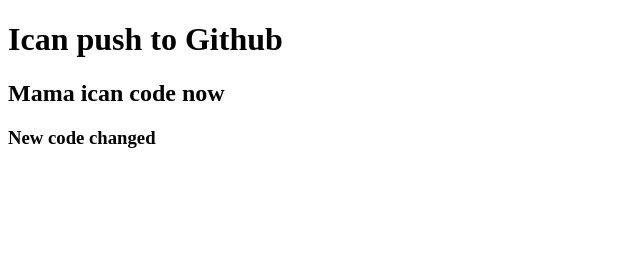
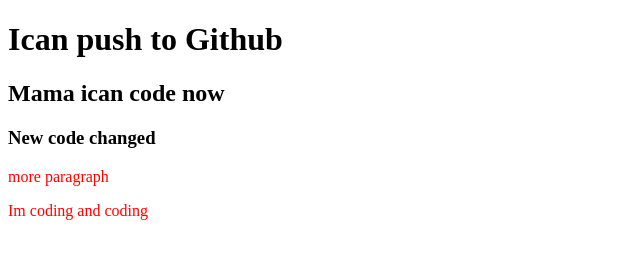
Before and after one commit to AbhijitSarker/Initial-repo, a plain HTML site: page index.html in a window 1280 px wide. Shown: the whole page, without its empty margins (0-640 px from the left). Drawn offline with Linux system fonts and the light colour scheme.

Commit message:
styles added

```diff
--- a/index.html
+++ b/index.html
@@ -5,10 +5,13 @@
     <meta http-equiv="X-UA-Compatible" content="IE=edge">
     <meta name="viewport" content="width=device-width, initial-scale=1.0">
     <title>My First Github Repo</title>
+    <link rel="stylesheet" href="style.css">
 </head>
 <body>
     <h1>Ican push to Github</h1>
     <h2>Mama ican code now</h2>
     <h3>New code changed</h3>
+    <p>more paragraph</p>
+    <p>Im coding and coding</p>
 </body>
 </html>
--- /dev/null
+++ b/style.css
@@ -0,0 +1,3 @@
+p{
+    color: red;
+}
```
